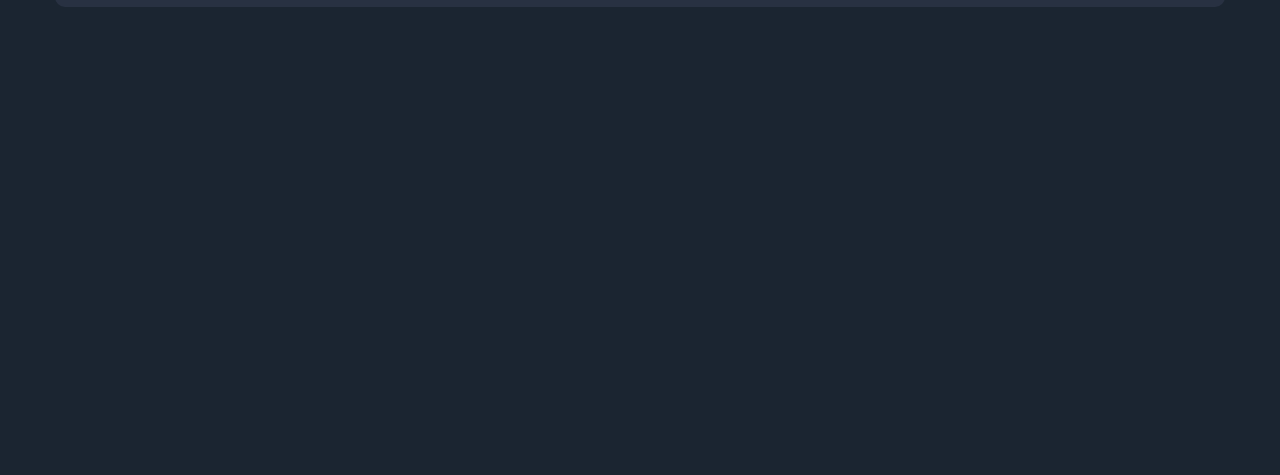
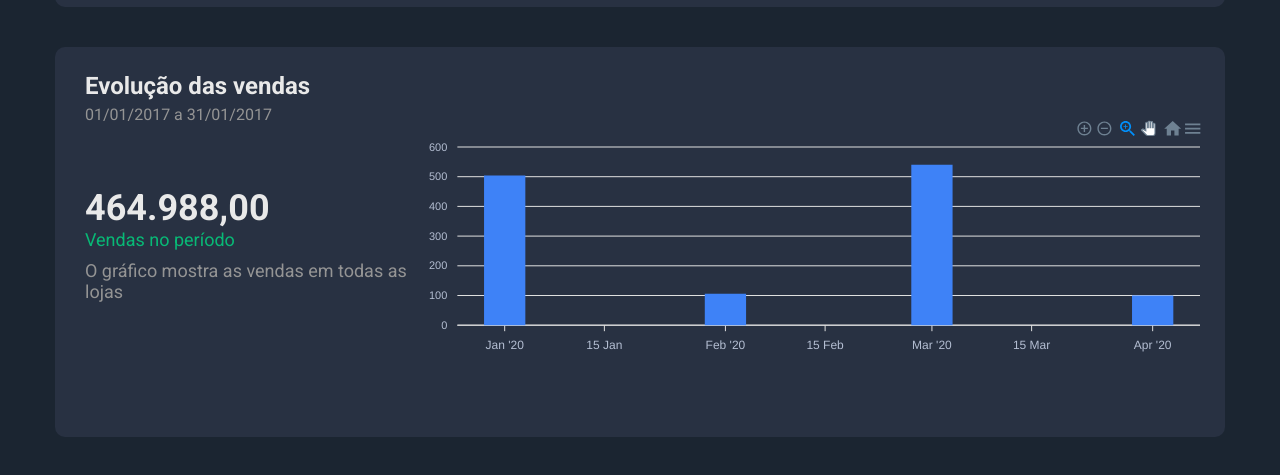
Before and after one commit to Djalves424/Projeto-Dashboard-ReactJS, a React (Vite) app in the folder dssales-frontend/: page / in a window 1280 px wide. Shown: the part 183-658 px from the top of the page. Built offline with nearby package versions, Linux system fonts and the light colour scheme.

Commit message:
Add SalesByDate component

```diff
--- a/dssales-frontend/package.json
+++ b/dssales-frontend/package.json
@@ -10,7 +10,9 @@
     "preview": "vite preview"
   },
   "dependencies": {
+    "apexcharts": "^3.52.0",
     "react": "^18.3.1",
+    "react-apexcharts": "^1.4.1",
     "react-dom": "^18.3.1",
     "react-flatpickr": "^3.10.13"
   },
@@ -33,5 +35,6 @@
     "typescript": "^5.5.3",
     "typescript-eslint": "^8.0.0",
     "vite": "^5.4.0"
-  }
+  },
+  "packageManager": "yarn@1.22.22+sha512.a6b2f7906b721bba3d67d4aff083df04dad64c399707841b7acf00f6b133b7ac24255f2652fa22ae3534329dc6180534e98d17432037ff6fd140556e2bb3137e"
 }
--- a/dssales-frontend/src/App.tsx
+++ b/dssales-frontend/src/App.tsx
@@ -1,6 +1,7 @@
 import './App.css';
 import Filter from "./components/filter";
 import Header from "./components/header";
+import SalesByDate from './components/sales-by-date';
 
 function App() {
 
@@ -9,6 +10,7 @@ function App() {
 <Header />
 <div className="app-conteiner">
   <Filter />
+  <SalesByDate />
 </div>
 </>
   );
--- a/dssales-frontend/src/components/filter/styles.css
+++ b/dssales-frontend/src/components/filter/styles.css
@@ -12,8 +12,7 @@
   background-color: var(--secondary-color);
   color: var(--grey-light-50-color);
   font-size: 16px;
-  border: 1px solid #384459;
-  border: 1px solid var(--grey-light-100-color);
+  border: 1px solid var(--grey-light-150-color);
   border-radius: 10px;
   width: 250px;
   padding: 12px 5px 12px 20px;
--- /dev/null
+++ b/dssales-frontend/src/components/sales-by-date/helpers.ts
@@ -0,0 +1,52 @@
+import { ApexOptions } from 'apexcharts';
+
+export const chartOptions = {
+  legend: {
+    show: false
+  },
+  noData: {
+    text: 'Sem resultados',
+    align: 'center',
+    verticalAlign: 'middle',
+    offsetY: -15,
+    style: {
+      color: '#FFF',
+      fontSize: '18px',
+      fontFamily: 'Roboto, sans-serif'
+    }
+  },
+  chart: {
+    foreColor: '#b4bed2',
+    height: 240,
+    with: 1000
+  },
+  plotOptions: {
+    bar: {
+      horizontal: false,
+      columnWidth: '20%',
+      endingShape: 'rounded'
+    }
+  },
+  dataLabels: {
+    enabled: false
+  },
+  stroke: {
+    show: false
+  },
+  xaxis: {
+    type: 'datetime'
+  },
+  yaxis: {},
+  fill: {
+    opacity: 1,
+    colors: ['#3e82f7']
+  },
+  tooltip: {
+    theme: 'dark',
+    y: {
+      formatter: function (val: number) {
+        return `R$ ${val}`;
+      }
+    }
+  }
+} as ApexOptions;
--- /dev/null
+++ b/dssales-frontend/src/components/sales-by-date/index.tsx
@@ -0,0 +1,43 @@
+import './styles.css';
+import ReactApexChart from 'react-apexcharts';
+import { chartOptions } from './helpers'
+
+const initialData = [{
+
+  x: '2020-01-01',
+  y: 504
+}, {
+  x: '2020-02-01',
+  y: 106
+},
+{
+  x: '2020-03-01',
+  y: 540
+}, {
+  x: '2020-04-01',
+  y: 100
+}
+];
+
+function SalesByDate() {
+  return (
+    <div className="sales-by-date-conteiner base-card" >
+      <div>
+        <h4 className="sales-by-date-title"> Evolução das vendas </h4>
+        <span className="sales-by-date-period">01/01/2017 a 31/01/2017</span>
+      </div>
+      <div className="sales-by-date-data">
+        <div className="sales-by-date-quantity-container">
+          <h2 className="sales-by-date-quantity">464.988,00</h2>
+          <span className="sales-by-date-quantity-label">Vendas no período</span>
+          <span className="sales-by-date-quantity-description">O gráfico mostra as vendas em todas as lojas</span>
+        </div>
+        <div className="sales-by-date-chart">
+          <ReactApexChart options={chartOptions} series={[{ name: 'Vendas', data: initialData }]} type="bar" height={240} width="100%" />
+        </div>
+      </div>
+    </div>
+  );
+}
+
+export default SalesByDate
--- /dev/null
+++ b/dssales-frontend/src/components/sales-by-date/styles.css
@@ -0,0 +1,42 @@
+.sales-by-date-conteiner {
+  height: 390px;
+  padding: 25px 15px 50px 30px;
+}
+
+.sales-by-date-title {
+  font-size: 24px;
+  color: var(--light-color);
+  margin-bottom: 5px;
+}
+
+.sales-by-date-period {
+  color: var(--grey-light-100-color);
+}
+
+.sales-by-date-data {
+  height: 240px;
+  display: flex;
+  align-items: center;
+  justify-content: space-between;
+}
+
+.sales-by-date-quantity {
+  font-size: 36px;
+  color: var(--light-color);
+}
+
+.sales-by-date-quantity-label {
+  color: var(--green-color);
+  font-size: 18px;
+  display: block;
+  margin-bottom: 10px;
+}
+
+.sales-by-date-quantity-description {
+  font-size: 18px;
+  color: var(--grey-light-100-color);
+}
+
+.sales-by-date-chart {
+  width: 890px;
+}
--- a/dssales-frontend/src/index.css
+++ b/dssales-frontend/src/index.css
@@ -5,7 +5,9 @@
   --secondary-color: #1B2531;
   --light-color: #E9E9E9;
   --grey-light-50-color: #9AAABE;
-  --grey-light-100-color: #384459;
+  --grey-light-100-color: #949494;
+  --grey-light-150-color: #384459;
+  --green-color: #08B976;
 }
 
 * {
```
Also changed, not shown: 1 other file (tests, documents, lock files or other folders).
